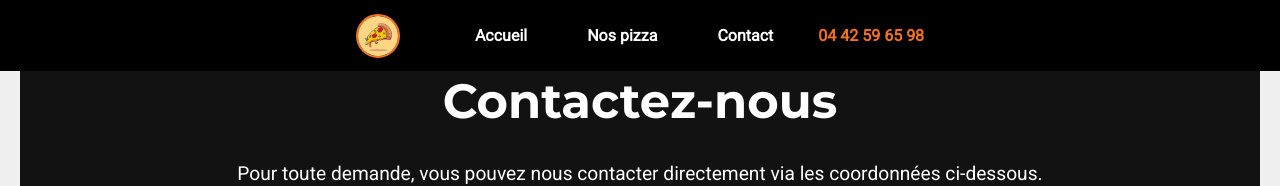
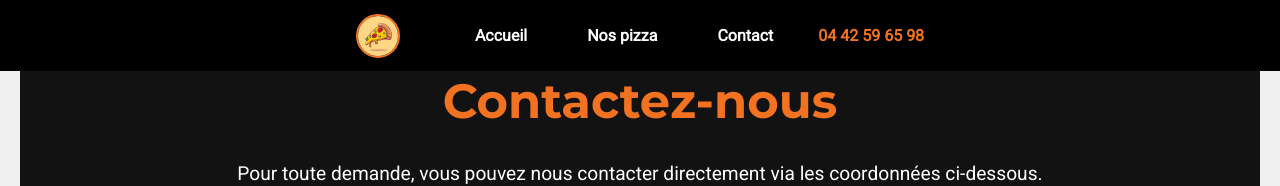
Before and after one commit to MustaphaMab/La_pizz_avec_REACT, a React (Create React App) app in the folder frontend/: page /contact in a window 1280 px wide. Shown: the top 186 px of the page. Built offline with nearby package versions, Linux system fonts and the light colour scheme.

Commit message:
test style page contact

```diff
--- a/frontend/src/pages/contact.css
+++ b/frontend/src/pages/contact.css
@@ -9,7 +9,7 @@
 h1 {
   font-family: 'Montserrat', sans-serif;
   font-size: 3rem;
-  color: #ffffff;
+  color: #f27222;
 }
 
 .contact-description {
```
